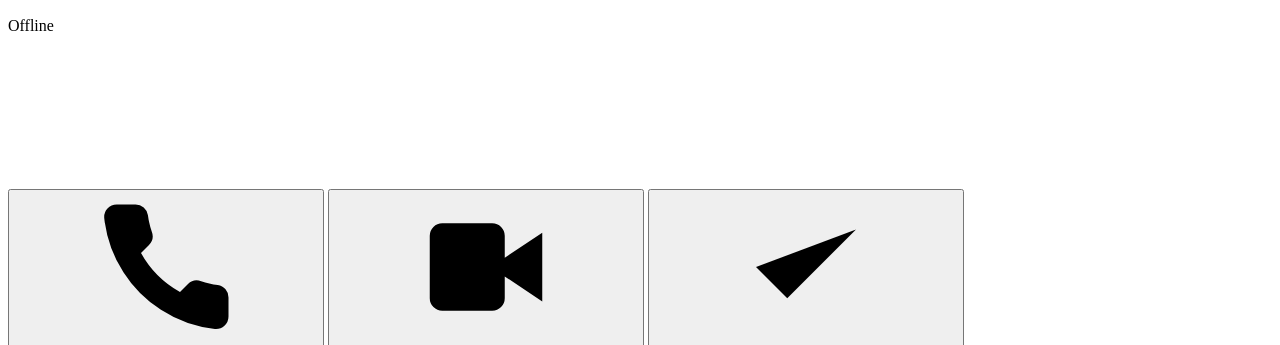
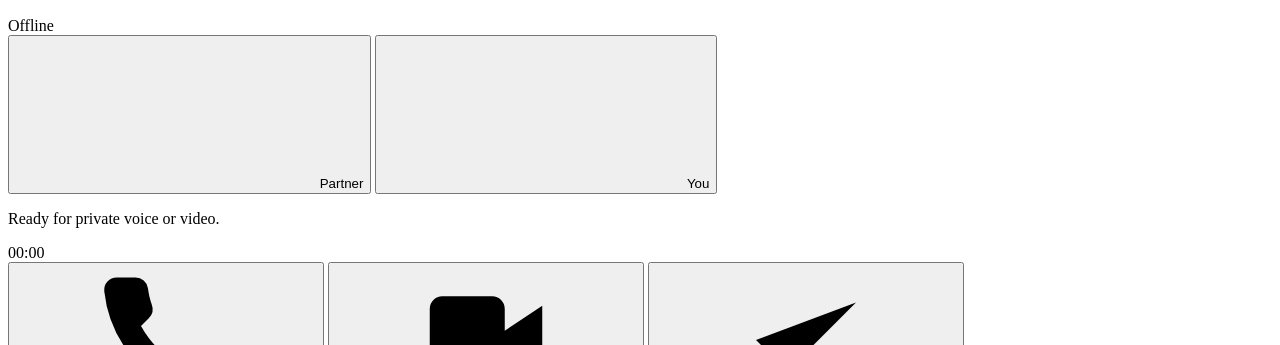
Before and after one commit to rahulverma8923/private-chats, a website: page public/index.html in a window 1280 px wide. Shown: the part 540-885 px from the top of the page. Drawn offline with Linux system fonts and the light colour scheme.

Commit message:
Update index.html

```diff
--- a/public/index.html
+++ b/public/index.html
@@ -86,9 +86,21 @@
           </div>
         </header>
 
-        <section class="call-stage">
-          <video id="remoteVideo" autoplay playsinline></video>
-          <video id="localVideo" autoplay muted playsinline></video>
+        <section class="call-stage" id="callStage">
+          <div class="video-layout" id="videoLayout">
+            <button type="button" class="video-pane remote-pane featured" id="remotePane" title="Show partner in small frame" aria-label="Show partner in small frame">
+              <video id="remoteVideo" autoplay playsinline></video>
+              <span class="video-label">Partner</span>
+            </button>
+            <button type="button" class="video-pane local-pane" id="localPane" title="Show your camera in big frame" aria-label="Show your camera in big frame">
+              <video id="localVideo" autoplay muted playsinline></video>
+              <span class="video-label">You</span>
+            </button>
+          </div>
+          <div class="call-info">
+            <p id="callStatus" class="call-status">Ready for private voice or video.</p>
+            <time id="callTimer" class="call-timer hidden" datetime="PT0S">00:00</time>
+          </div>
           <div class="call-actions">
             <button id="voiceButton" class="icon-button" title="Start voice call" aria-label="Start voice call">
               <svg class="icon"><use href="#icon-phone"></use></svg>
@@ -109,7 +121,6 @@
               <svg class="icon"><use href="#icon-end"></use></svg>
             </button>
           </div>
-          <p id="callStatus" class="call-status">Ready for private voice or video.</p>
         </section>
 
         <section class="workspace">
```
